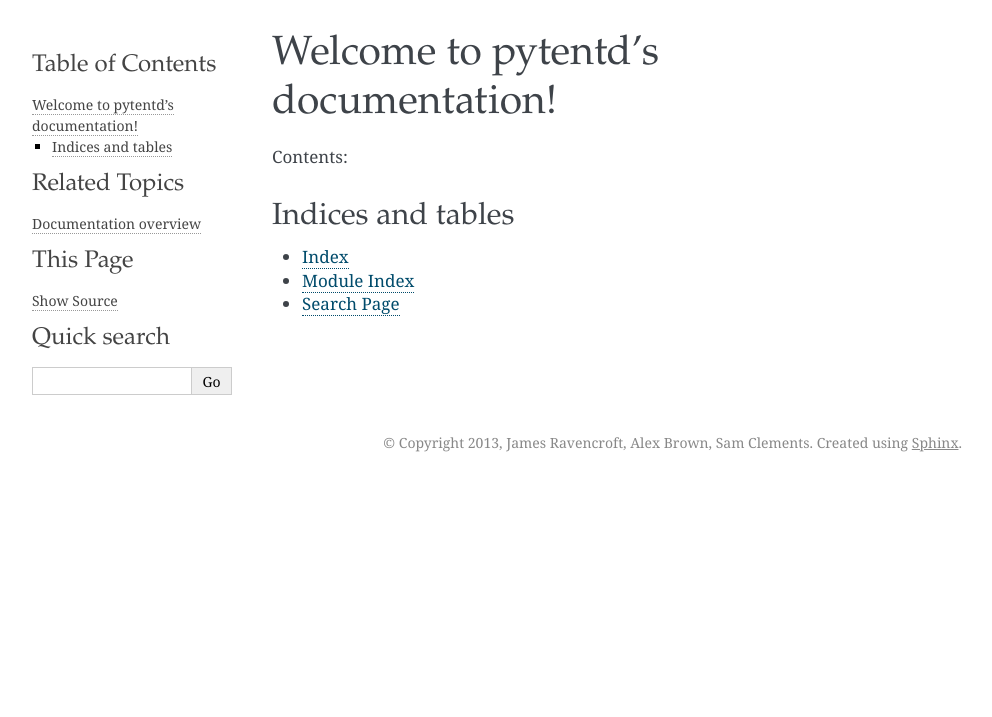
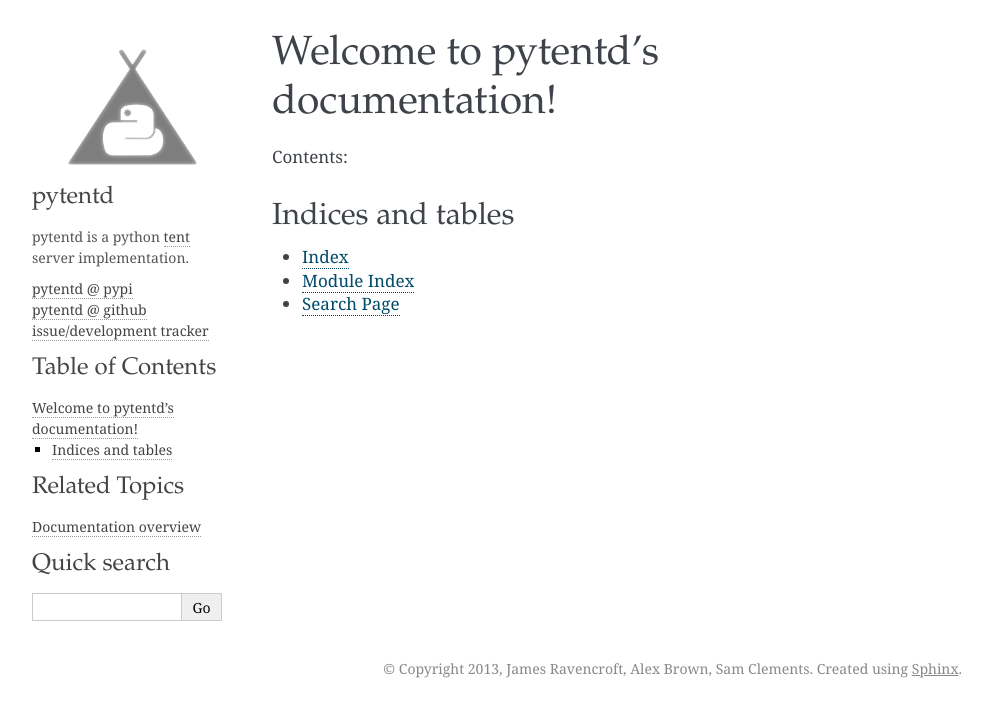
Before and after one commit to pytent/pytentd, a Sphinx documentation site: the page built from docs/index.rst, in a window 1280 px wide. Shown: the top 717 px of the page, without its empty margins (148-1140 px from the left). Built offline with Sphinx 7.4.7, drawn with Linux system fonts in a browser that asks for light colours; the version number is read from the project's files by our own code.

Commit message:
Customised theme
* Moved custom styles into own css file
* Added custom sidebar header and logo

```diff
--- /dev/null
+++ b/docs/_static/theme.css
@@ -0,0 +1,15 @@
+/* Avoid bumping the search button to the next line */
+div.sphinxsidebar #searchbox input[type="text"] {
+    width: 150px;
+}
+
+div.sphinxsidebar img {
+    width: 75%;
+    display: block;
+    margin-left: auto;
+    margin-right: auto;
+}
+
+div.sphinxsidebarwrapper {
+    padding-top: 0;
+}
--- /dev/null
+++ b/docs/_templates/layout.html
@@ -0,0 +1,2 @@
+{% extends "flask/layout.html" %}
+{% set css_files = css_files + ["_static/theme.css"] %}
--- /dev/null
+++ b/docs/_templates/sidebarintro.html
@@ -0,0 +1,11 @@
+<img alt="" src="_static/logo.png"/>
+
+<h3>pytentd</h3>
+
+<p>pytentd is a python <a href="http://tent.io">tent</a> server implementation.</p>
+
+<ul>
+    <li><a href="http://pypi.python.org/pypi/tentd">pytentd @ pypi</a></li>
+    <li><a href="http://github.com/pytent/pytentd">pytentd @ github</a></li>
+    <li><a href="http://github.com/pytent/pytentd/issues">issue/development tracker</a></li>
+</ul>
--- a/docs/conf.py
+++ b/docs/conf.py
@@ -55,8 +55,6 @@ __version__ = LooseVersion(__version__)
 version = '.'.join(str(n) for n in __version__.version[:2])
 # The full version, including alpha/beta/rc tags.
 release = __version__
-
-print "{}: version {}, release {}".format(project, version, release)
 
 # The language for content autogenerated by Sphinx. Refer to documentation
 # for a list of supported languages.
@@ -140,7 +138,9 @@ html_static_path = ['_static']
 #html_use_smartypants = True
 
 # Custom sidebar templates, maps document names to template names.
-#html_sidebars = {}
+html_sidebars = {
+    '**': ['sidebarintro.html', 'localtoc.html', 'relations.html', 'searchbox.html'],
+}
 
 # Additional templates that should be rendered to pages, maps page names to
 # template names.
```
Also changed, not shown: docs/_static/logo.png (added), 1 other file.
